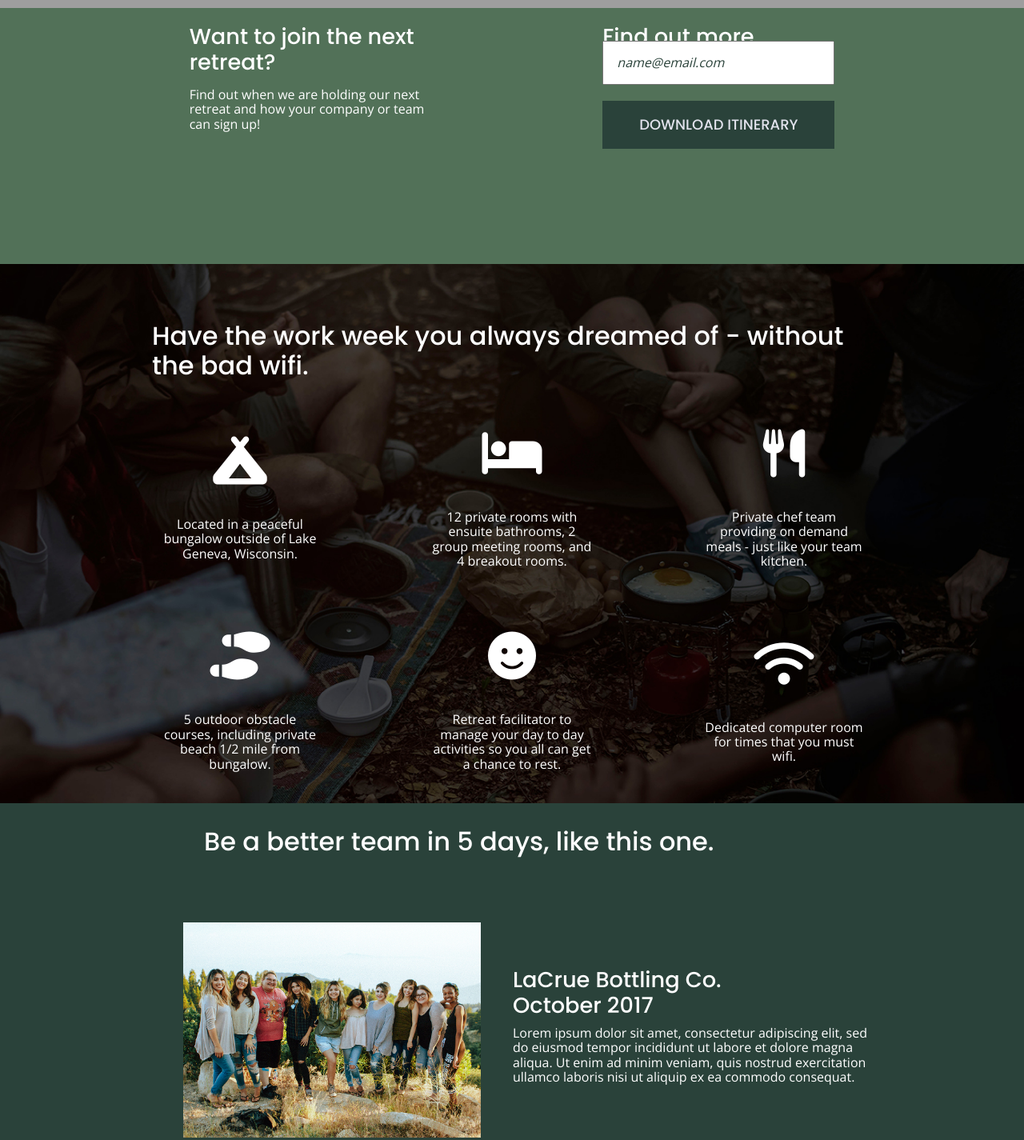
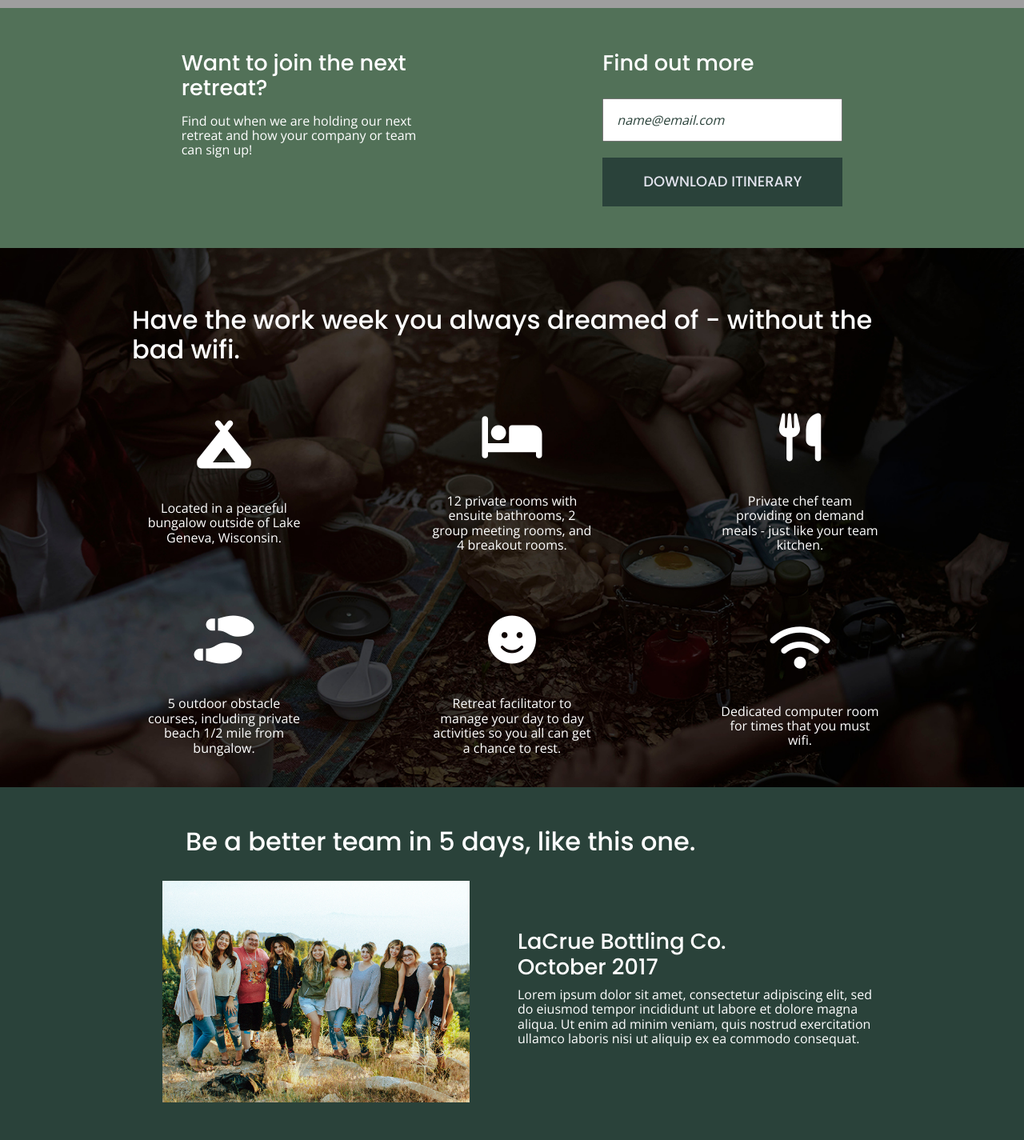
Before and after one commit to nicolebaggerly/206-unplugged-retreat, a website built with Parcel: page index.html in a window 1280 px wide. Shown: the part 660-2085 px from the top of the page at 80% size. Built offline with nearby package versions, Linux system fonts and the light colour scheme; grey boxes are pictures that could not be loaded.

Commit message:
Adjusted css for different browsers

```diff
--- a/css/main.css
+++ b/css/main.css
@@ -164,7 +164,6 @@ footer {
 
 .content-wrapper {
   width: 100%;
-  padding: 0 20px;
 }
 
 header .content-wrapper {
@@ -231,7 +230,7 @@ aside {
   align-items: flex-start;
   flex-flow: row wrap;
   background: #527158;
-  padding-bottom: 20px;
+  padding: 20px;
 }
 
 
@@ -244,6 +243,10 @@ aside {
   background-image: url("../img/rawpixel-800820-unsplash1.jpg");
   background-size: cover;
   background-repeat: no-repeat;
+}
+
+.features h1 {
+  padding: 20px;
 }
 
 .features i {
@@ -281,6 +284,14 @@ aside {
 
 .reviews h1 {
   padding: 0 20px;
+}
+
+.reviews figure {
+  padding: 0 20px;
+}
+
+.reviews article {
+  padding: 10px 20px;
 }
 
 
@@ -364,6 +375,11 @@ footer .content-wrapper {
   flex-flow: row wrap;
 }
 
+.contact,
+.social-icons {
+  padding: 20px 0;
+}
+
 footer .social-icons {
   display: flex;
   justify-content: center;
@@ -410,6 +426,7 @@ input[type=text] {
   color: #2a423a;
   font-style: italic;
   padding: 1em;
+  margin-top: 10px;
 }
 
 input[type=button] {
@@ -555,8 +572,8 @@ input[type=button] {
 
   aside {
     width: 100%;
-    height: 300px;
-    padding: 20px 0 0 0;
+    height: 260px;
+    padding: 40px 0 0 0;
   }
 
   aside .content-wrapper {
@@ -579,12 +596,10 @@ input[type=button] {
     justify-content: space-around;
     align-items: flex-start;
     flex-flow: column;
-    width: 290px;
-    line-height: 10px;
+    width: 300px;
   }
 
   input {
-    line-height: 2em;
     width: 270px;
     padding: 2px;
   }
@@ -625,7 +640,7 @@ input[type=button] {
 
   .reviews h1 {
     margin: 0;
-    padding: 50px 20px 0 50px;
+    padding: 50px 20px 0 35px;
   }
 
 /* --- Forced line break by using display: table --- */
@@ -754,7 +769,7 @@ input[type=button] {
 /* tablet media queries end */
 
 
-/* ========= DESKTOP MEDIA QUERIES BEGIN ========= */
+/* ========= *** DESKTOP MEDIA QUERIES BEGIN *** ========= */
 @media only screen and (min-width: 1200px) {
   /* Desktop styles here */
 
@@ -779,6 +794,13 @@ input[type=button] {
     flex-flow: row;
   }
 
+  aside {
+    padding: 20px 0;
+    display: flex;
+    justify-content: center;
+    align-items: center;
+  }
+
   span {
     display: inline;
   }
@@ -790,23 +812,24 @@ input[type=button] {
   }
 
   .features-items h1 {
-    width: 900px;
+    width: 950px;
     padding: 50px 50px 0 50px;
   }
 
   .features-items article {
-    padding: 40px 70px;
+    padding: 40px 80px;
   }
 
   .reviews {
     display: flex;
     justify-content: flex-start;
     align-items: flex-start;
+    flex-flow: column;
   }
 
   .reviews h1 {
     text-align: left;
-    padding: 30px 20px 0 255px;
+    padding: 50px 20px 30px 232px;
   }
   /* Padding left to align with img and article below */
 
@@ -854,7 +877,7 @@ input[type=button] {
   }
 
   .faq-content h1 {
-    font-size: 3em;
+    font-size: 4em;
     padding: 0 100px 0 0;
     margin: 50px 0;
   }
```
Also changed, not shown: about/index.html (+1 -1 lines), faq/index.html (+1 -1 lines), index.html (+1 -0 lines).
